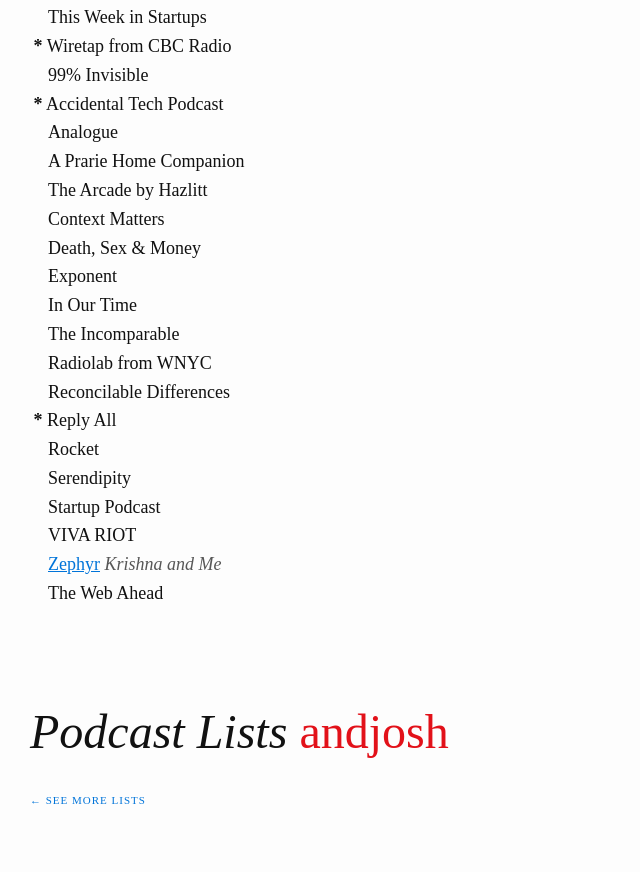
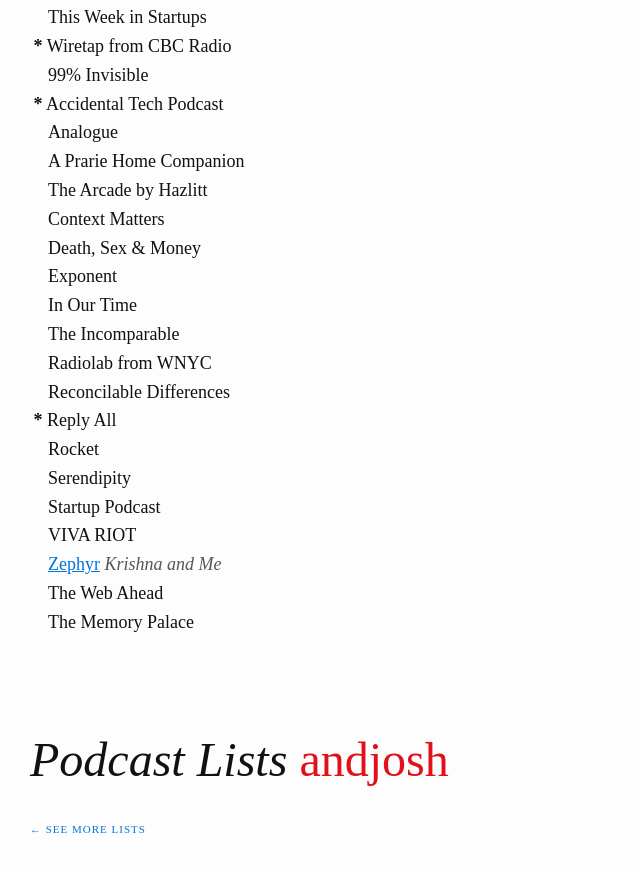
Before and after one commit to joshbeckman/andjosh.github.io, a Jekyll site: the page built from _lists/podcast-lists.md, in a window 1280 px wide and 900 px high, scrolled down 592 px. Shown: the top 872 px of the window, without its empty margins (0-640 px from the left). Built offline with Jekyll 4.4.1, drawn with Linux system fonts in a browser that asks for light colours; Markdown is read by kramdown in place of the engine named in the settings.

Commit message:
new podcast

```diff
--- a/_lists/podcast-lists.md
+++ b/_lists/podcast-lists.md
@@ -42,6 +42,7 @@
 - VIVA RIOT
 - [Zephyr](https://soundcloud.com/zephyrpodcast) _Krishna and Me_
 - The Web Ahead
+- The Memory Palace
 
 <!--two items:-->
 
```
